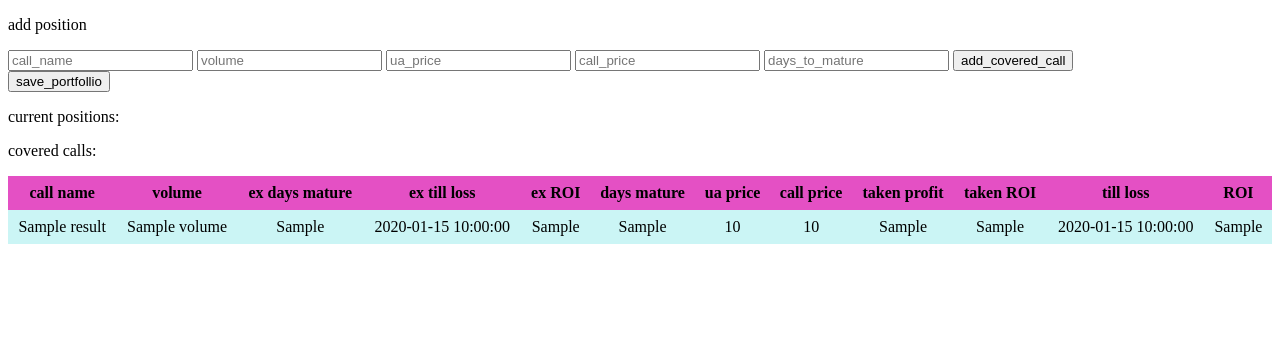
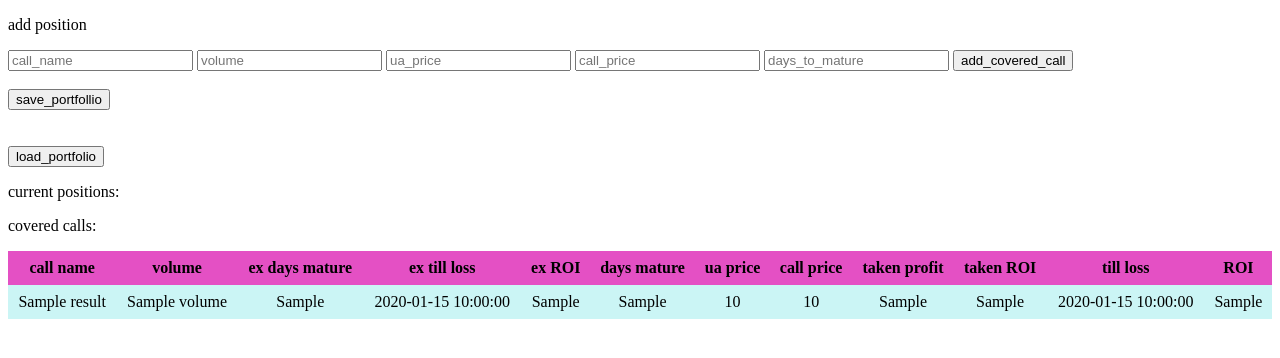
Before and after one commit to farjadfallah/tse_app, a Flask app: template templates/positions.html in a window 1280 px wide. Shown: the part 26-384 px from the top of the page. Run offline with Flask 3, Linux system fonts and the light colour scheme; the template is opened without the code that fills it: most values are stand-ins (such as "Sample title", 1, 10 or a date in 2020); parts of the project's set-up code (start-up, migrations or seed data) failed here and were passed over.

Commit message:
Load portfolio from the file

```diff
--- a/Tseapp.py
+++ b/Tseapp.py
@@ -58,3 +58,7 @@ class Tseapp:
 
     def save_portfolio(self):
         self.open_postion_record.save_file()
+
+
+    def load_portfolio(self):
+        self.open_postion_record.load_file()
--- a/main.py
+++ b/main.py
@@ -81,6 +81,10 @@ def save_portfolio():
     the_app.save_portfolio()
     return redirect("/positions")
 
+@app.route("/load_portfolio", methods=["POST"])
+def load_portfolio():
+    the_app.load_portfolio()
+    return redirect("/positions")
 
 app.config['JSON_AS_ASCII'] = True
 
--- a/my_portfolio.csv
+++ b/my_portfolio.csv
@@ -1,2 +1,4 @@
 call_name,volume,ua_asset_price,call_price,days_to_mature
 ضهرم7025,4000.0,19500.0,2250,49
+ضهرم5000,4000.0,19500.0,2250,50
+ضهرم6016,4000.0,19500.0,1500,50
--- a/templates/positions.html
+++ b/templates/positions.html
@@ -36,10 +36,18 @@
         <input type="int" name="cc_call_price" placeholder="call_price">
         <input type="int" name="cc_days_to_mature" placeholder="days_to_mature">
         <input type="submit" value="add_covered_call">
+        <br>
+        <br>
     </form>
     <form method="POST" action="/save_portfolio" enctype="multipart/form-data">
         <input type="submit" value="save_portfollio">
     </form>
+    <br>
+    <br>
+    <form method="POST" action="/load_portfolio" enctype="multipart/form-data">
+        <input type="submit" value="load_portfolio">
+    </form>
+
 
     <p>current positions:</p>
     <p>covered calls:</p>
```
Also changed, not shown: OpenPositions.py (+7 -0 lines).
